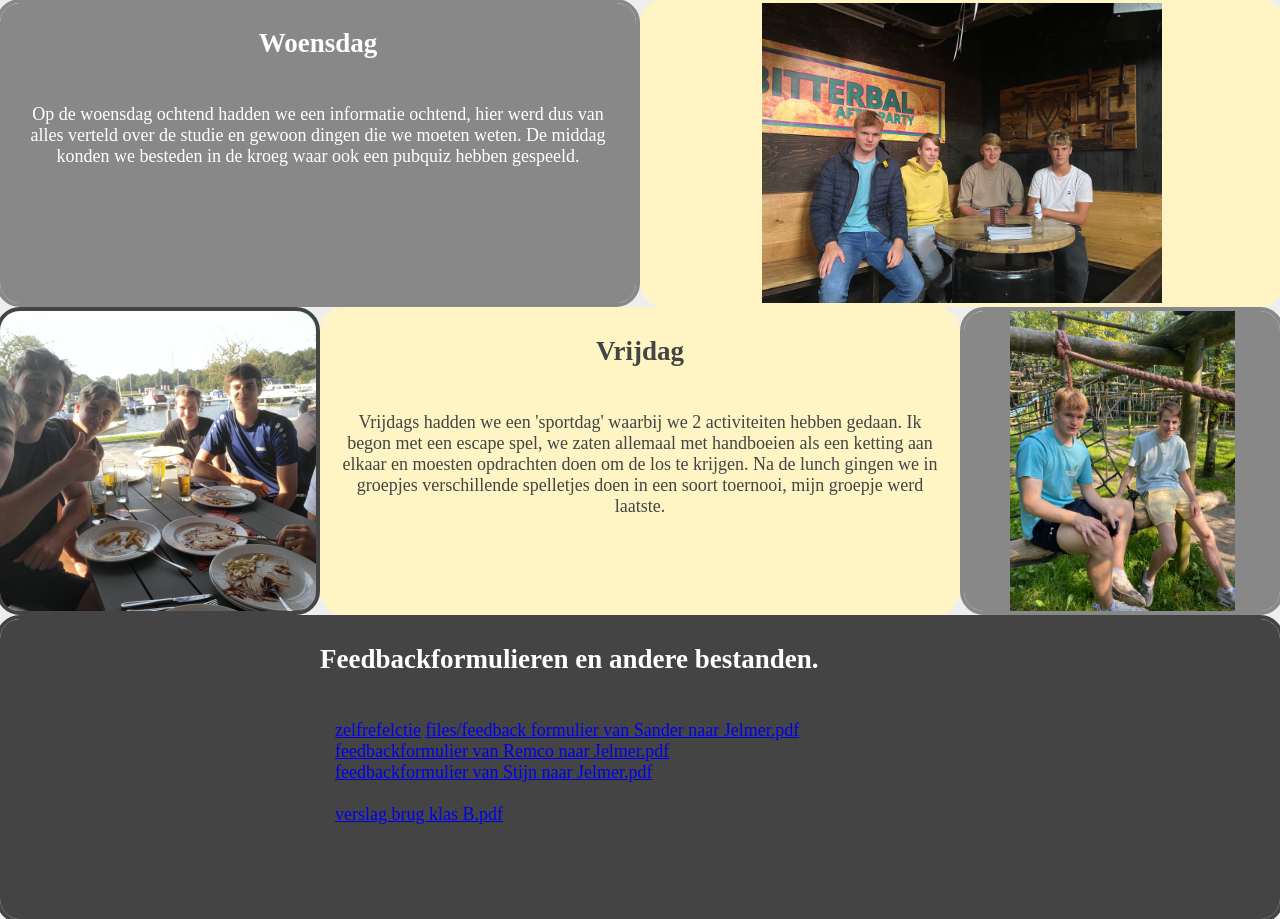
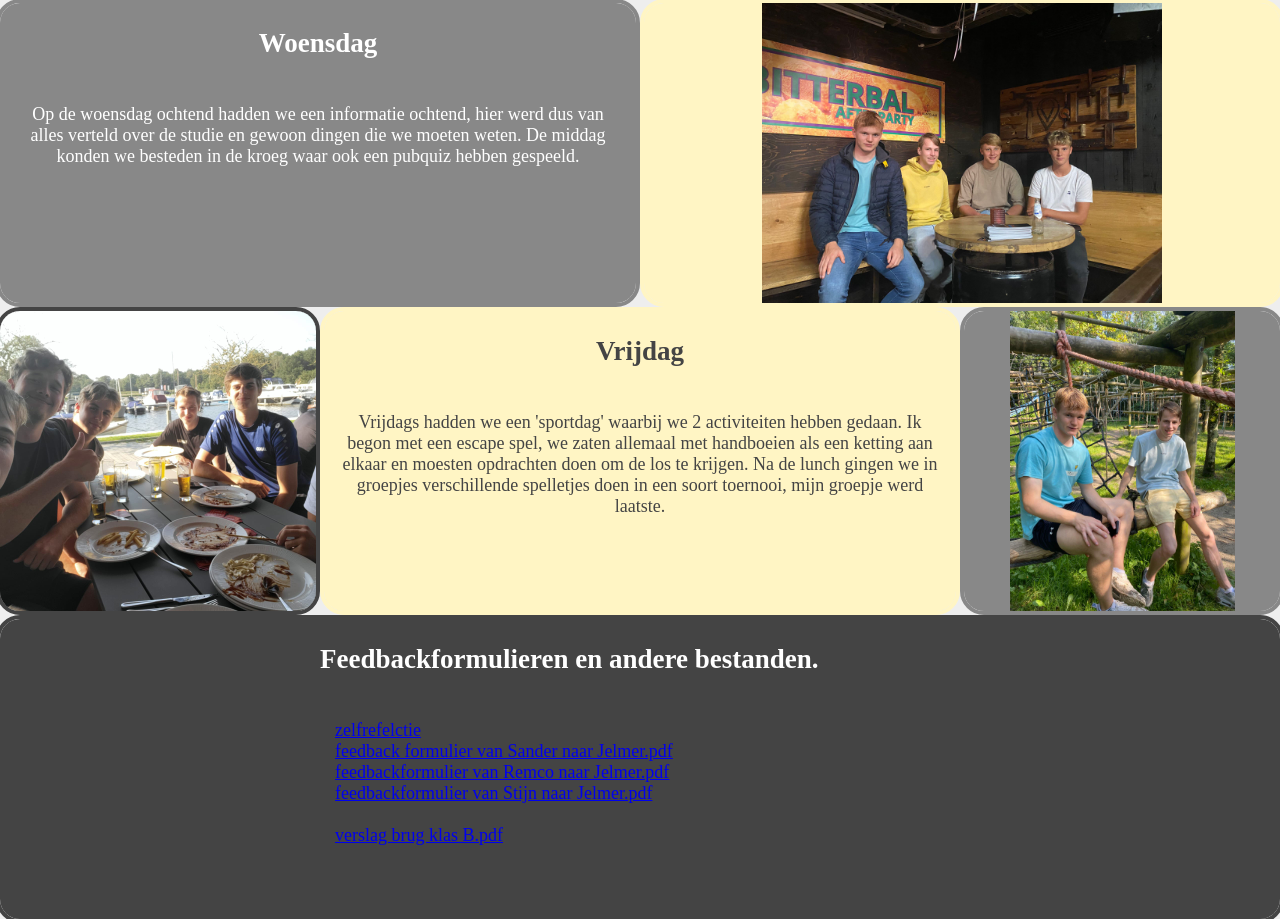
Before and after one commit to mineboy003nl/mineboy003nl.github.io, a plain HTML site: page 1_intro.html in a window 1280 px wide. Shown: the part 1013-1932 px from the top of the page. Drawn offline with Linux system fonts and the light colour scheme.

Commit message:
1_intro.html

```diff
--- a/1_intro.html
+++ b/1_intro.html
@@ -155,8 +155,8 @@
               Feedbackformulieren en andere bestanden.
             </h2>
             <p class="P">
-              <a href="files/zelfrefelctie introweek Jelmer Huizenga.pdf">zelfrefelctie</a>
-              <a href="files/feedback formulier van Sander naar Jelmer.pdf">files/feedback formulier van Sander naar Jelmer.pdf</a><br>
+              <a href="files/zelfrefelctie introweek Jelmer Huizenga.pdf">zelfrefelctie</a><br>
+              <a href="files/feedback formulier van Sander naar Jelmer.pdf">feedback formulier van Sander naar Jelmer.pdf</a><br>
               <a href="files/feedbackformulier van Remco naar Jelmer.pdf">feedbackformulier van Remco naar Jelmer.pdf</a><br>
               <a href="files/feedback formulier van Stijn naar Jelmer.pdf">feedbackformulier van Stijn naar Jelmer.pdf</a><br>
               <br>
```
